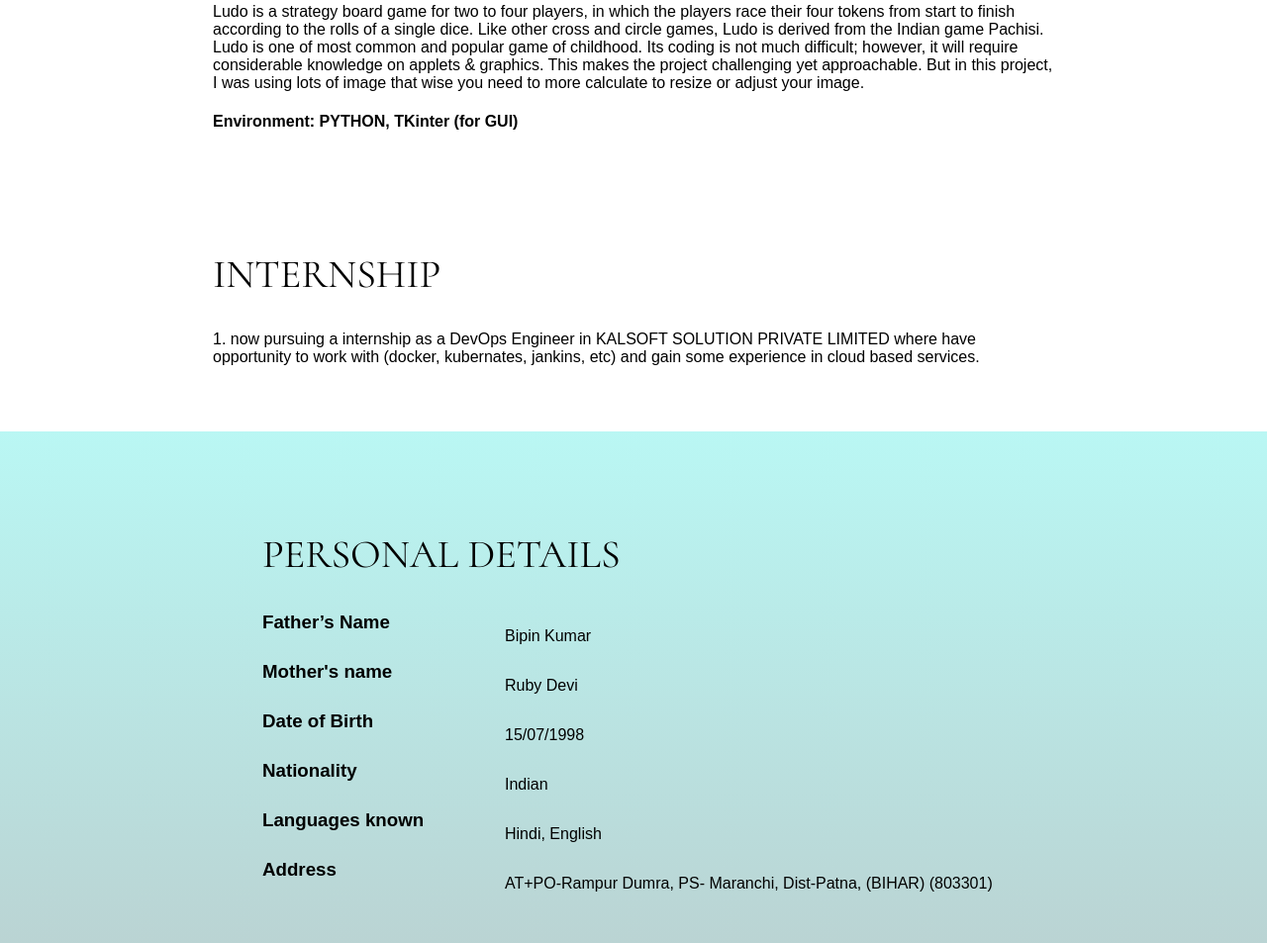
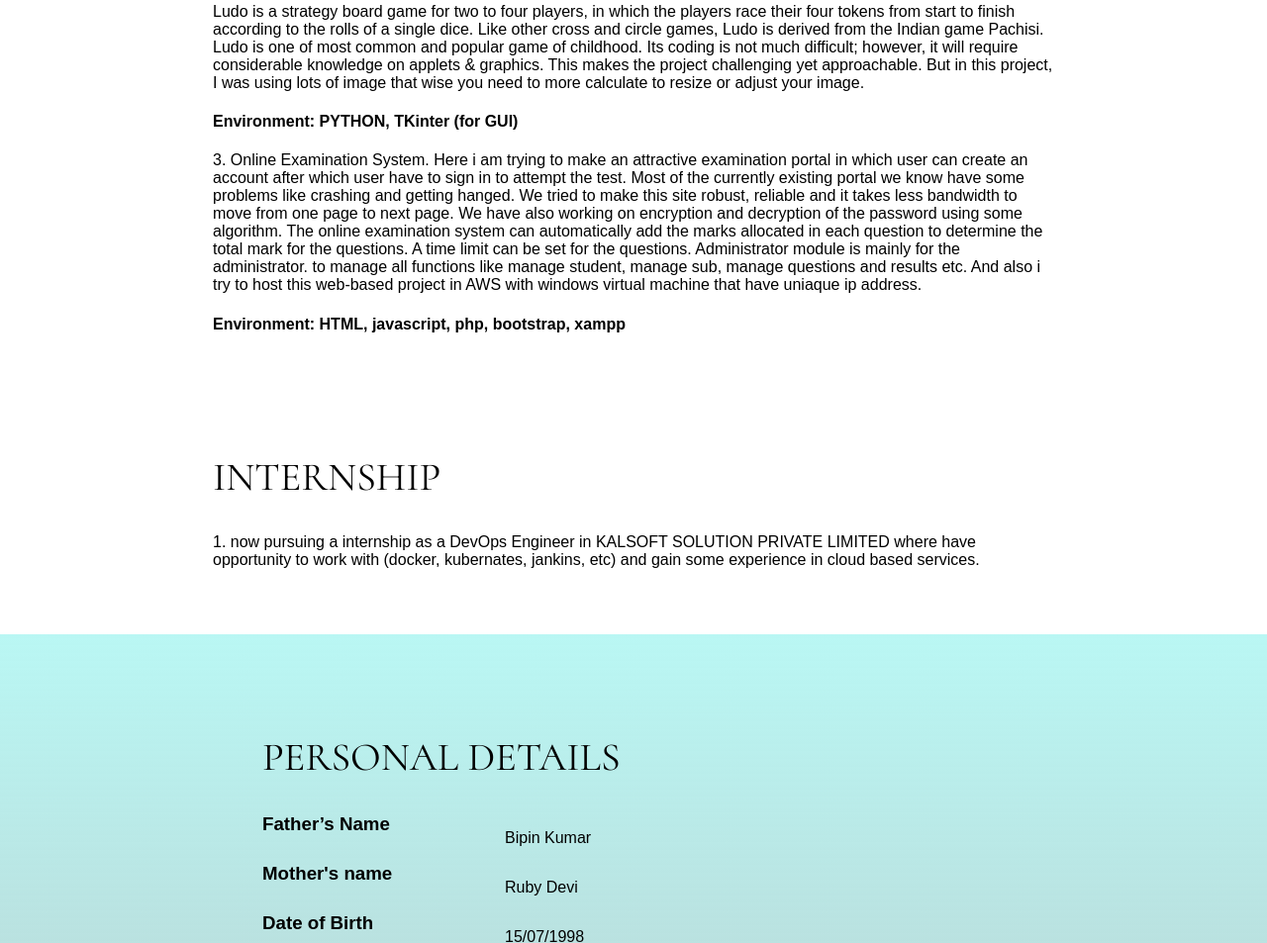
Before and after one commit to BADALRAJA157/risumebadal.github.io, a plain HTML site: page index.html in a window 1280 px wide. Shown: the part 2143-3096 px from the top of the page at 99% size. Drawn offline with Linux system fonts and the light colour scheme; a web font is replaced by a local one.

Commit message:
Update index.html

```diff
--- a/index.html
+++ b/index.html
@@ -153,6 +153,21 @@
         <h4> Environment: PYTHON, TKinter (for GUI)</h4>
         </P>
 
+          <p>3. Online Examination System.
+          Here i am trying to make an attractive examination portal in which user can create an
+          account
+          after which user have to sign in to attempt the test. Most of the currently existing
+          portal we know have some problems like crashing and getting hanged. We tried to make this
+          site robust, reliable and it takes less bandwidth to move from one page to next page. We
+          have also working on encryption and decryption of the password using some algorithm. The
+          online examination system can automatically add the marks allocated in each question to
+          determine the total mark for the questions. A time limit can be set for the questions.
+          Administrator module is mainly for the administrator. to manage all functions like manage
+          student, manage sub, manage questions and results etc.
+          And also i try to host this web-based project in AWS with windows virtual machine
+          that have uniaque ip address.
+  <h4>Environment: HTML, javascript, php, bootstrap, xampp</h4></p>
+
 
 
 
```
